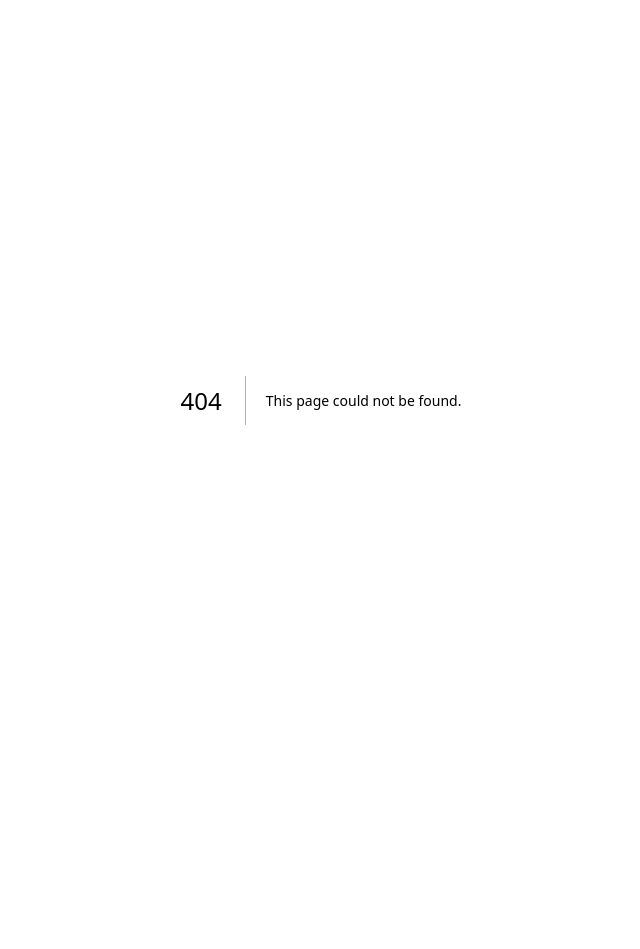
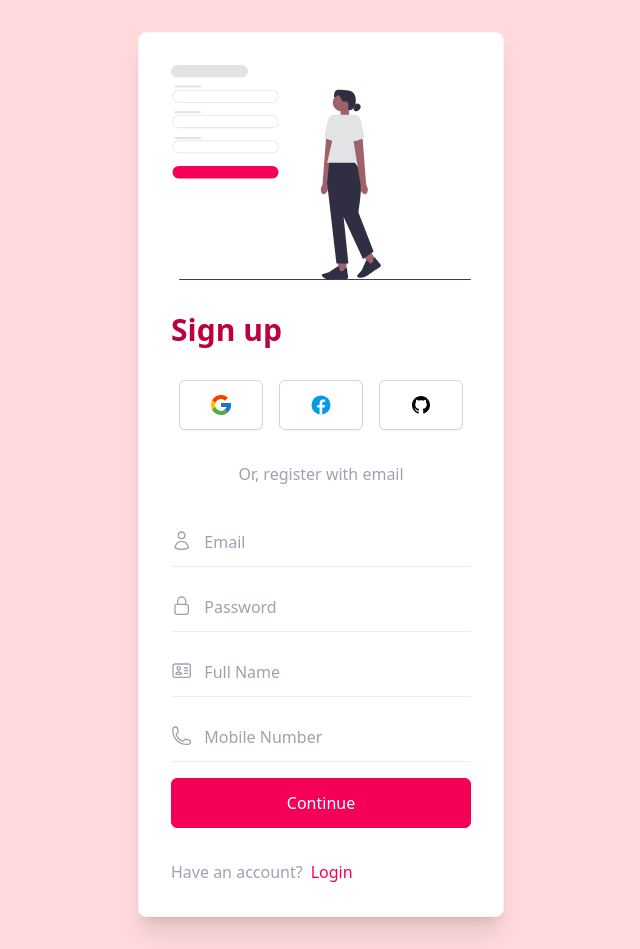
Before and after one commit to icegotcha/iceidentity-ory-demo, a Next.js app in the folder frontend/: page /signup in a window 1280 px wide. Before the commit this address had no page. Shown: the whole page, without its empty margins (319-959 px from the left). Before the commit the page ends 800 px from the top, so only its background shows below. Built offline with nearby package versions, Linux system fonts and the light colour scheme.

Commit message:
feat: :sparkles: Add sign up page

```diff
--- a/frontend/src/components/Button.tsx
+++ b/frontend/src/components/Button.tsx
@@ -4,15 +4,17 @@ interface ButtonProps {
   children: React.ReactNode
   type?: ButtonType
   block?: boolean
+  href?: string
   onClick?: () => void
 }
 
-const Button = ({ type = 'default', children, block, onClick }: ButtonProps) => {
+const Button = ({ type = 'default', children, block, href, onClick }: ButtonProps) => {
   const fullWidth = block ? 'w-full block' : ''
   if (type === 'primary') {
     return (
       <a
         className={`${fullWidth} py-3 px-5 rounded-md inline-flex items-center justify-center  border bg-primary  border-primary text-base text-center text-white cursor-pointer hover:bg-primary-dark duration-300 transition`}
+        href={href}
         onClick={onClick}
       >
         {children}
@@ -23,6 +25,7 @@ const Button = ({ type = 'default', children, block, onClick }: ButtonProps) =>
     return (
       <a
         className={`${fullWidth} px-2 rounded-md inline-flex items-center justify-center text-base text-center text-primary cursor-pointer hover:text-primary-dark duration-300 transition`}
+        href={href}
         onClick={onClick}
       >
         {children}
@@ -32,6 +35,7 @@ const Button = ({ type = 'default', children, block, onClick }: ButtonProps) =>
   return (
     <a
       className={`${fullWidth} py-3 px-5 rounded-md inline-flex items-center justify-center border border-gray-300 shadow-sm  bg-white text-base text-center text-gray-900 cursor-pointer hover:text-primary hover:border-primary duration-300 transition`}
+      href={href}
       onClick={onClick}
     >
       {children}
--- a/frontend/src/pages/login.tsx
+++ b/frontend/src/pages/login.tsx
@@ -3,16 +3,16 @@ import Image from 'next/image'
 import { UserIcon, LockClosedIcon } from '@heroicons/react/24/outline'
 
 import Layout from 'components/Layout'
-import LoginIllust from 'assets/images/login-illust.svg'
 import Title from 'components/Title'
 import Input from 'components/Input'
 import Button from 'components/Button'
 
+import LoginIllust from 'assets/images/login-illust.svg'
 import GoogleIcon from 'assets/icons/google.svg'
 import FacebookIcon from 'assets/icons/facebook.svg'
 import GithubIcon from 'assets/icons/github.svg'
 
-const Home = () => {
+const LoginPage = () => {
   return (
     <Layout title='Login'>
       <div className='w-full mb-8'>
@@ -52,10 +52,12 @@ const Home = () => {
       </ul>
       <p className='text-base text-gray-400'>
         Not a member yet?
-        <Button type='link'>Sign up</Button>
+        <Button type='link' href='/signup'>
+          Sign up
+        </Button>
       </p>
     </Layout>
   )
 }
 
-export default Home
+export default LoginPage
--- /dev/null
+++ b/frontend/src/pages/signup.tsx
@@ -0,0 +1,69 @@
+import Image from 'next/image'
+import { IdentificationIcon, LockClosedIcon, PhoneIcon, UserIcon } from '@heroicons/react/24/outline'
+
+import Button from 'components/Button'
+import Input from 'components/Input'
+import Layout from 'components/Layout'
+import Title from 'components/Title'
+
+import SignupIllust from 'assets/images/signup-illust.svg'
+import GoogleIcon from 'assets/icons/google.svg'
+import FacebookIcon from 'assets/icons/facebook.svg'
+import GithubIcon from 'assets/icons/github.svg'
+
+const SignUpPage = () => {
+  return (
+    <Layout title='Login'>
+      <div className='w-full mb-8'>
+        <Image src={SignupIllust} width={300} alt='Signup Illustration' className='m-auto' />
+      </div>
+      <Title>Sign up</Title>
+      <ul className='flex justify-between my-8'>
+        <li className='px-2 w-full'>
+          <Button block>
+            <Image alt='google' src={GoogleIcon} width={24} className='m-auto' />
+          </Button>
+        </li>
+        <li className='px-2 w-full'>
+          <Button block>
+            <Image alt='facebook' src={FacebookIcon} width={24} className='m-auto' />
+          </Button>
+        </li>
+        <li className='px-2 w-full'>
+          <Button block>
+            <Image alt='github' src={GithubIcon} width={24} className='m-auto' />
+          </Button>
+        </li>
+      </ul>
+      <p className='text-base mb-6 text-gray-400 text-center'>Or, register with email</p>
+      <form className='mt-8'>
+        <div className='mb-4'>
+          <Input name='email' label='Email' icon={<UserIcon />} />
+        </div>
+        <div className='mb-4'>
+          <Input name='password' label='Password' type='password' icon={<LockClosedIcon />} />
+        </div>
+        <div className='mb-4'>
+          <Input name='fullname' label='Full Name' icon={<IdentificationIcon />} />
+        </div>
+        <div className='mb-4'>
+          <Input name='mobile' label='Mobile Number' icon={<PhoneIcon />} />
+        </div>
+        <div className='mb-8'>
+          <Button block type='primary'>
+            Continue
+          </Button>
+        </div>
+      </form>
+
+      <p className='text-base text-gray-400'>
+        Have an account?
+        <Button type='link' href='/login'>
+          Login
+        </Button>
+      </p>
+    </Layout>
+  )
+}
+
+export default SignUpPage
```
Also changed, not shown: frontend/src/assets/images/signup-illust.svg (added).
